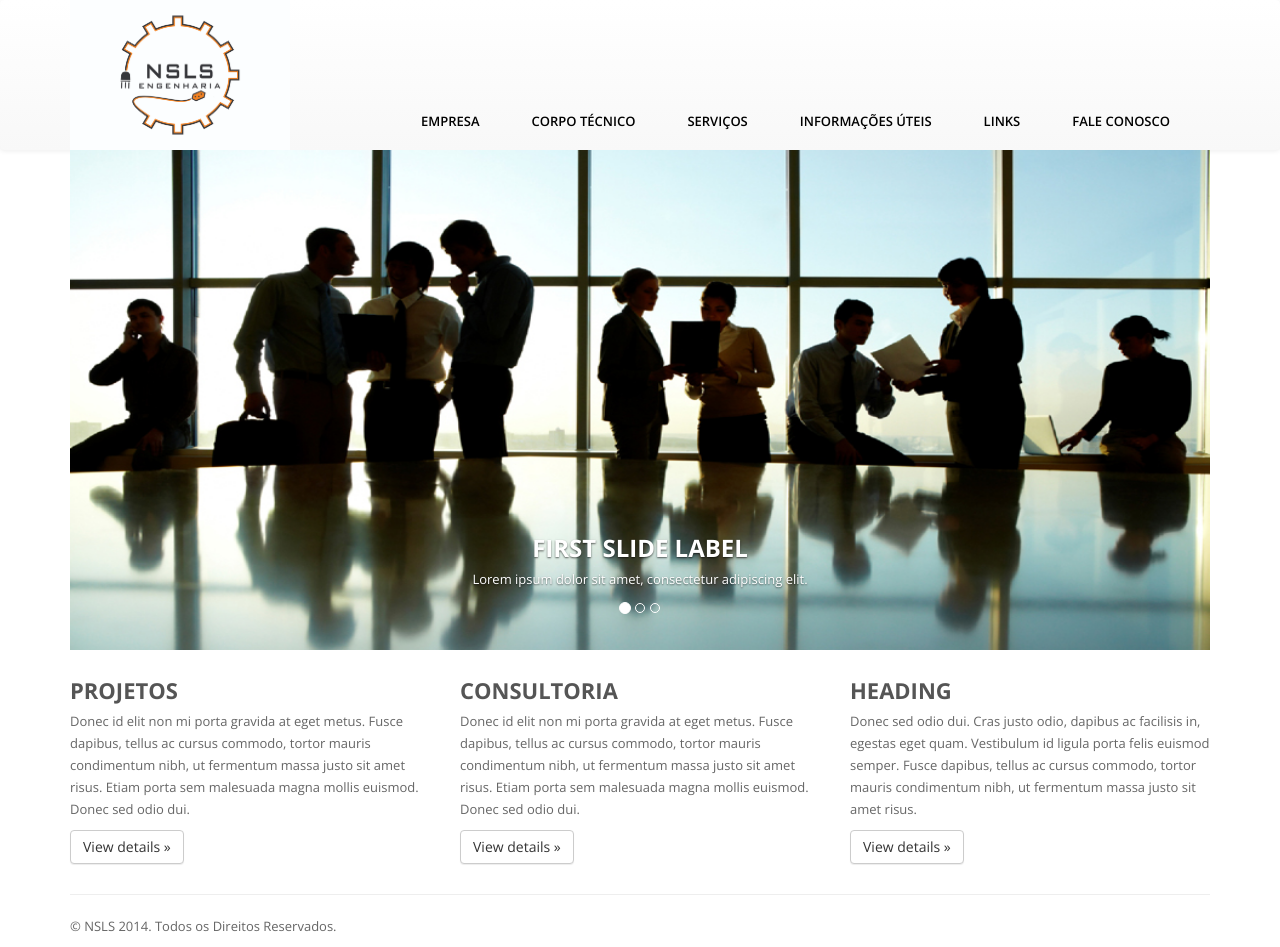
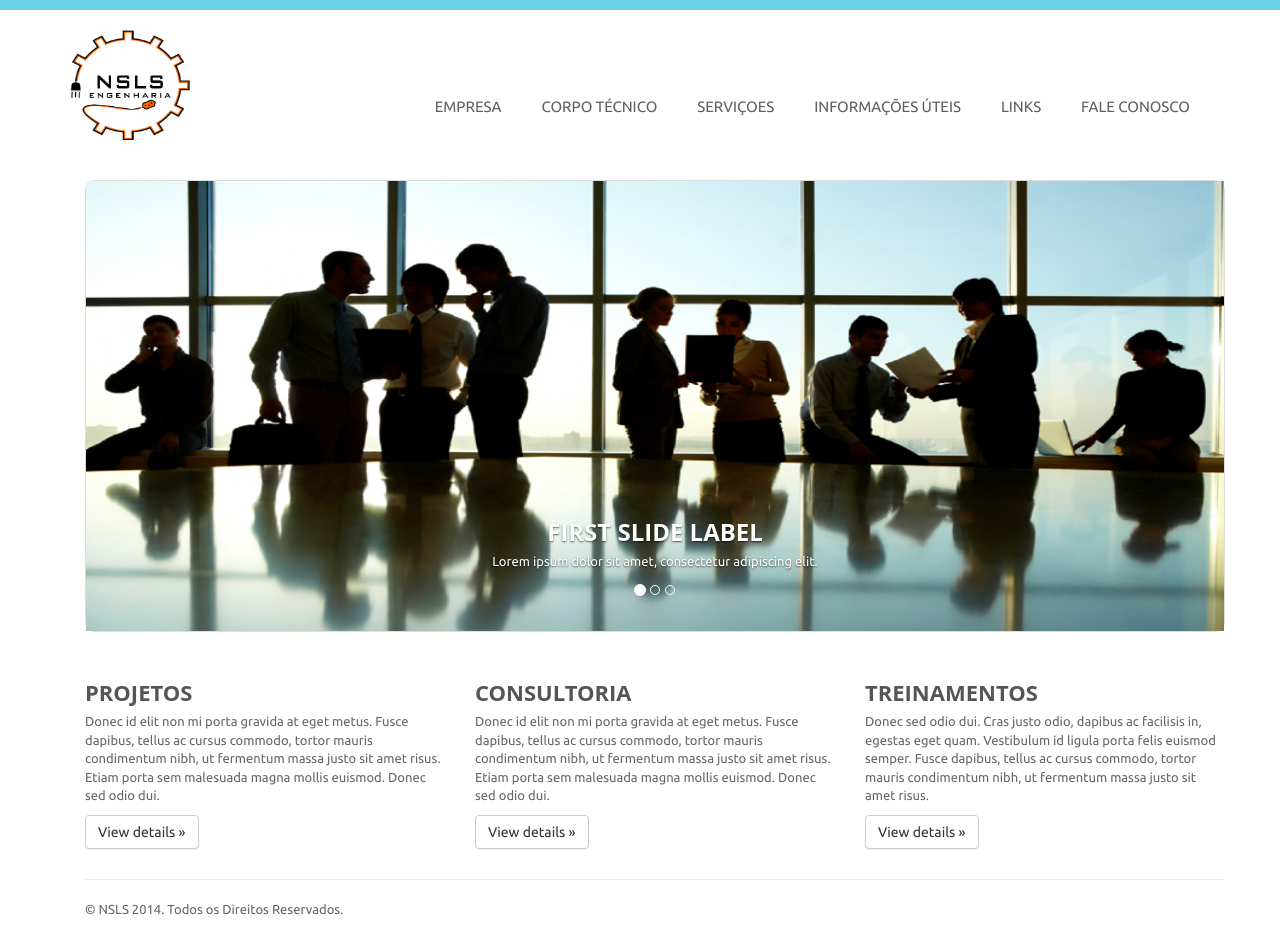
Before and after one commit to arthurbatista/nsls, a plain HTML site: page front-end/index.html in a window 1280 px wide. Drawn offline with nearby package versions, Linux system fonts and the light colour scheme; some packages are replaced by stand-ins of ours.

Commit message:
Change navbar style
- html and css refactor
- change font to ubuntu

```diff
--- a/front-end/css/style.css
+++ b/front-end/css/style.css
@@ -2,9 +2,11 @@
 
 
 body {
-    background: none repeat scroll 0 0 #FFFFFF;
+    background: none repeat scroll 0 0 #FFFFF;
     color: #666;
-	font: 13px/22px "Open Sans",Arial,sans-serif;
+	/*font: 13px/22px "Open Sans",Arial,sans-serif;*/
+	font-family: "Ubuntu",sans-serif;
+	font-size: 13px;
 }
 
 ul, ol {
@@ -27,54 +29,50 @@ h3.title-2 {
     color: #555;
 }
 
-.header-container
-{
-	max-width: 970px;
-	margin: 0 auto;
-	#background: url("http://teamexcellence.com/img/bg.jpg") repeat scroll 0 0 transparent;
+/*########## NAVBAR ##########*/
+
+header.main {
+	border-top: 10px solid #69D2E7;
+	padding-top: 20px;
+	padding-bottom: 40px;
 }
 
-/*########## NAVBAR ##########*/
-.navbar-default
-{
-  background-color: #ffffff;
-  margin-bottom: 0px;
-  border-style: none;
+#main-navbar {
+	margin-top: 50px;
+	padding-left: 0;
+  	list-style: none;
 }
 
-.navbar-inner
-{
-  background: none !important;
+#main-navbar > li {
+	float: left;
+	position: relative;
+  	display: block;
 }
 
-.title-service
-{
-	margin: 1px 0 15px 35px;
+#main-navbar > li > a {
+	position: relative;
+  	display: block;
+  	padding: 15px 20px 10px;
+	color: #606060;
+	text-transform: uppercase;
+	border-top: 1px solid transparent;
+	font-size: 15px;
 }
 
-.span-logo
-{
-	float: none !important;
+#main-navbar > li > a:hover,
+#main-navbar > li > a:focus {
+	text-decoration: none;
+	padding-top: 15px;
+	color: #202020;
 }
 
-.nav-pills {
-	margin-top: 100px;
-}
-
-.nav-pills > li > a {
-	font-weight: 600;
-	color: #000000;
-	padding: 10px 25px;
-}
-
-.nav > li > a:hover {
-	background: none !important;
-	color: #2B8EB8;
-}
-
-.nav-pills > .active > a, .nav-pills > .active > a:hover {
-    background: none !important;
-	color: #2B8EB8;
+#main-navbar > li.active > a,
+#main-navbar > li.active > a:hover,
+#main-navbar > li.active > a:focus {
+	padding-top: 12px;
+	color: #202020;
+	border-top-color: #F90;
+	border-top-width: 4px;
 }
 
 /*########## NAVBAR ##########*/
@@ -95,8 +93,8 @@ h3 > .active > a, h3 > .active > a:hover {
 }
 
 .img-logo {
-    width:220px; /* you can use % */
-    height: 150px;
+    width:120px; /* you can use % */
+    height: 110px;
 }
 
 .span-serv {
@@ -119,15 +117,22 @@ h3 > .active > a, h3 > .active > a:hover {
 	height: 30px;
 }
 
-.img-carousel {
-	 max-height: 500px;
-	 width: 100%;
-}
+
 
 /*########## HOME ##########*/
 
 .service-container {
-	margin-top: 30px;
+	margin-top: 50px;
+}
+
+#main-carousel {
+	border: 1px solid #DDD;
+	border-radius: 10px;
+}
+
+.img-carousel {
+	 max-height: 450px;
+	 width: 100%;
 }
 
 /*########## HOME ##########*/
--- a/front-end/home.html
+++ b/front-end/home.html
@@ -53,7 +53,7 @@
       <p><a class="btn btn-default" href="#" role="button">View details &raquo;</a></p>
     </div>
     <div class="col-md-4">
-      <h3 class="title-2">Heading</h3>
+      <h3 class="title-2">Treinamentos</h3>
       <p>Donec sed odio dui. Cras justo odio, dapibus ac facilisis in, egestas eget quam. Vestibulum id ligula porta felis euismod semper. Fusce dapibus, tellus ac cursus commodo, tortor mauris condimentum nibh, ut fermentum massa justo sit amet risus.</p>
       <p><a class="btn btn-default" href="#" role="button">View details &raquo;</a></p>
     </div>
--- a/front-end/index.html
+++ b/front-end/index.html
@@ -8,7 +8,7 @@
     <meta name="author" content="">
     <link rel="shortcut icon" href="./assets/ico/favicon.ico">
 
-    <title>Jumbotron Template for Bootstrap</title>
+    <title>NSLS Engenharia</title>
 
     <!-- Bootstrap core CSS -->
     <link href="./css/bootstrap.min.css" rel="stylesheet">
@@ -19,7 +19,9 @@
 
     <script src="http://ajax.googleapis.com/ajax/libs/jquery/1.11.1/jquery.min.js"></script>
 
-    <link href='http://fonts.googleapis.com/css?family=Open+Sans:400,600,700,800,300' rel='stylesheet' type='text/css'/>
+    <!-- <link href='http://fonts.googleapis.com/css?family=Open+Sans:400,600,700,800,300' rel='stylesheet' type='text/css'/> -->
+
+    <link href='http://fonts.googleapis.com/css?family=Ubuntu:400,300italic,400italic,500,700' rel='stylesheet' type='text/css'>
 
     <!-- Just for debugging purposes. Don't actually copy this line! -->
     <!--[if lt IE 9]><script src="../../assets/js/ie8-responsive-file-warning.js"></script><![endif]-->
@@ -47,49 +49,42 @@
           $("#main_container").load("home.html");
         });
 
-        $("#cotato").click(function() {
+        $("#contato").click(function() {
           $("#main_container").load("contato.html");
         });
       });
 
     </script>
 
-      <div class="navbar navbar-default" role="navigation">
-        <div class="container">
+      <header class="main">
+        <div class="container navbar-container">
 
           <!-- LOGO -->
           <div class="navbar-header">
-            <button type="button" class="navbar-toggle" data-toggle="collapse" data-target=".navbar-collapse">
-              <span class="sr-only">Toggle navigation</span>
-              <span class="icon-bar"></span>
-              <span class="icon-bar"></span>
-              <span class="icon-bar"></span>
-            </button>
-            <img class="img-logo" src="./img/nsls_logo.jpg">
+            <img class="img-logo" src="./img/nsls_logo_new.png">
           </div>
 
           <!-- NAVBAR -->
-          <div class="collapse navbar-collapse navbar-responsive-collapse">
-                <ul class="nav nav-pills pull-right">
-                    <li><a id="home" href="#" data-toggle="tab">EMPRESA</a></li>
-                    <li><a href="#">CORPO TÉCNICO</a></li>
-                    <li><a href="#">SERVIÇOS</a></li>
-                    <li><a href="#">INFORMAÇÕES ÚTEIS</a></li>
-                    <li><a href="#">LINKS</a></li>
-                    <li><a id="cotato" href="#">FALE CONOSCO</a></li>
-                </ul>
-            </div>
+          <div>
+            <ul id="main-navbar" class="pull-right">
+              <li><a id="home" href="#" data-toggle="tab">Empresa</a></li>
+              <li><a href="#" data-toggle="tab">Corpo Técnico</a></li>
+              <li><a href="#" data-toggle="tab">Serviçoes</a></li>
+              <li><a href="#" data-toggle="tab">Informações Úteis</a></li>
+              <li><a href="#" data-toggle="tab">Links</a></li>
+              <li><a id="contato" href="#" data-toggle="tab">Fale Conosco</a></li>
+            </ul>
+          </div>
 
         </div>
-      </div>
+      </header>
 
-    <div id="main_container">
+    <div id="main_container" class="container">
     </div>
 
     <!-- Bootstrap core JavaScript
     ================================================== -->
     <!-- Placed at the end of the document so the pages load faster -->
 
-
   </body>
 </html>
```
Also changed, not shown: front-end/img/nsls_logo_new.png (added).
